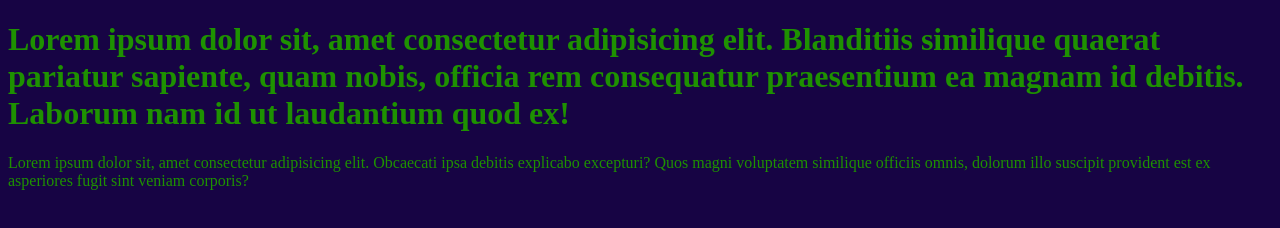
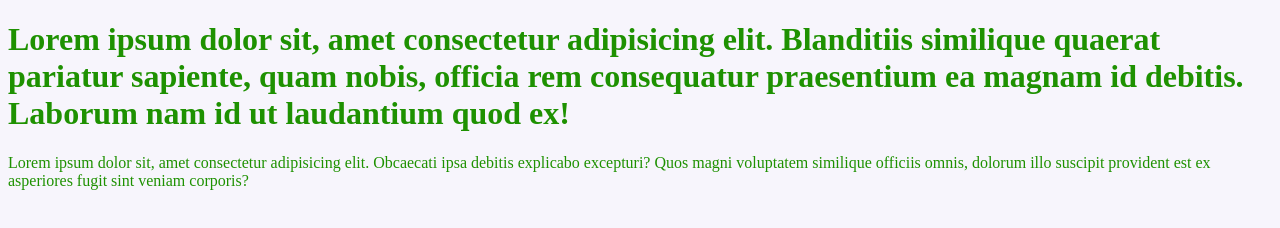
Before and after one commit to ValentynaHol/test-bb, a plain HTML site: page index.html in a window 1280 px wide. Drawn offline with Linux system fonts and the light colour scheme.

Commit message:
Змінили заголовок та стилі

```diff
--- a/CSS/styles.css
+++ b/CSS/styles.css
@@ -1,4 +1,4 @@
 body {
-    background-color: rgb(23, 4, 68);
+    background-color: rgb(247, 245, 252);
     color: #1e9101;
 }
--- a/index.html
+++ b/index.html
@@ -5,7 +5,7 @@
     <meta charset="UTF-8" />
     <meta name="viewport" content="width=device-width, initial-scale=1.0'/>
         <meta http-equiv=" X-UA-Compatible" content="ie=edge">
-    <title>Document</title>
+    <title>Git Rules!</title>
     <link rel="stylesheet" href="/test-bb/CSS/styles.css" />
 
 </head>
```
